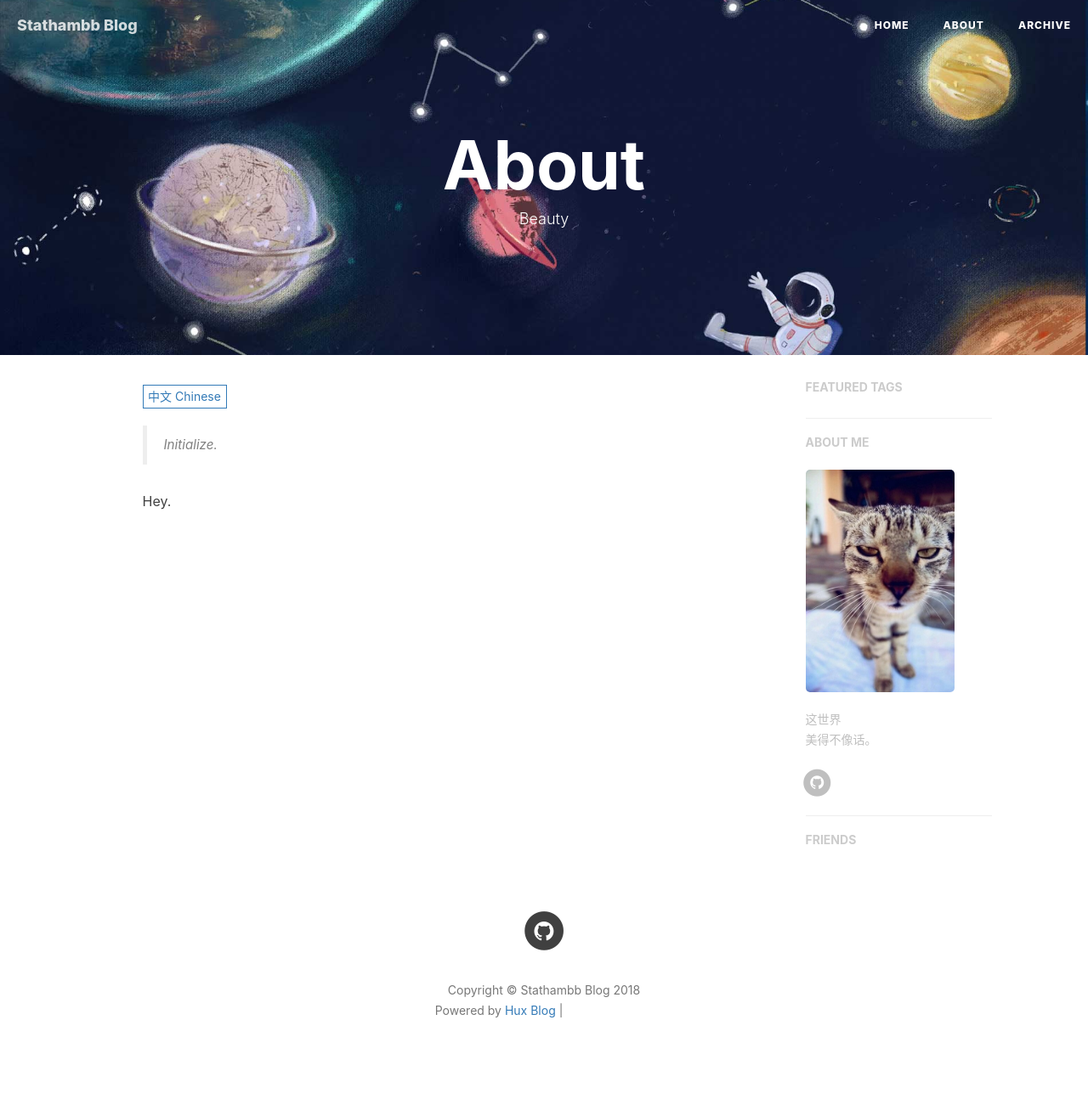
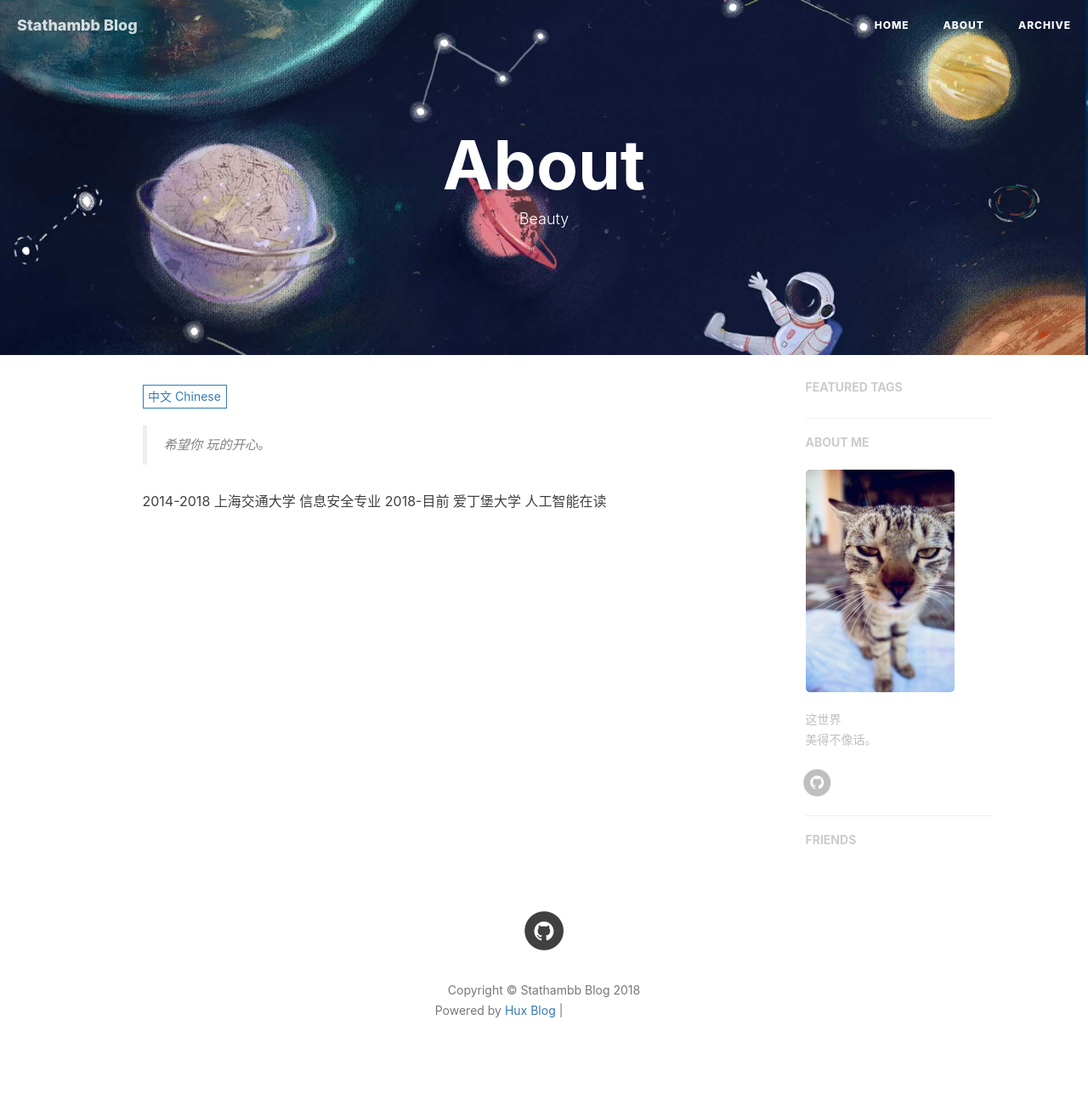
Before and after one commit to Stathambb/stathambb.github.com, a Jekyll site: the page built from about.html, in a window 1280 px wide. Shown: the whole page at 85% size. Built offline with Jekyll 4.4.1, drawn with Linux system fonts in a browser that asks for light colours; nearby versions of some CDN libraries; comment, search, counter and statistics services are not loaded; after the commit the page ends 1266 px from its top, so only the background shows below that; grey boxes are pictures that could not be loaded.

Commit message:
Some basic information

```diff
--- a/CNAME
+++ /dev/null
@@ -1 +0,0 @@
-huangxuan.me
--- a/_includes/about/en.md
+++ b/_includes/about/en.md
@@ -1,5 +1,6 @@
 
 
-> Hi
+> Hope you find something interesting here.
 
-Hey.
+2014-2018 Shanghai JiaoTong University - Information Security.
+2018-now University of Edinburgh - Aritificial Intelligence.
--- a/_includes/about/zh.md
+++ b/_includes/about/zh.md
@@ -1,4 +1,4 @@
-> Initialize.
+> 希望你 玩的开心。
 
-
-Hey.
+2014-2018 上海交通大学 信息安全专业
+2018-目前 爱丁堡大学 人工智能在读
--- a/_layouts/default.html
+++ b/_layouts/default.html
@@ -14,7 +14,7 @@
 
 
 <!-- Image to hack wechat -->
-<img src="/img/icon_wechat.png" width="0" height="0" />
+<!-- img src="/img/icon_wechat.png" width="0" height="0" /-->
 <!-- Migrate from head to bottom, no longer block render and still work -->
 
 </body>
```
